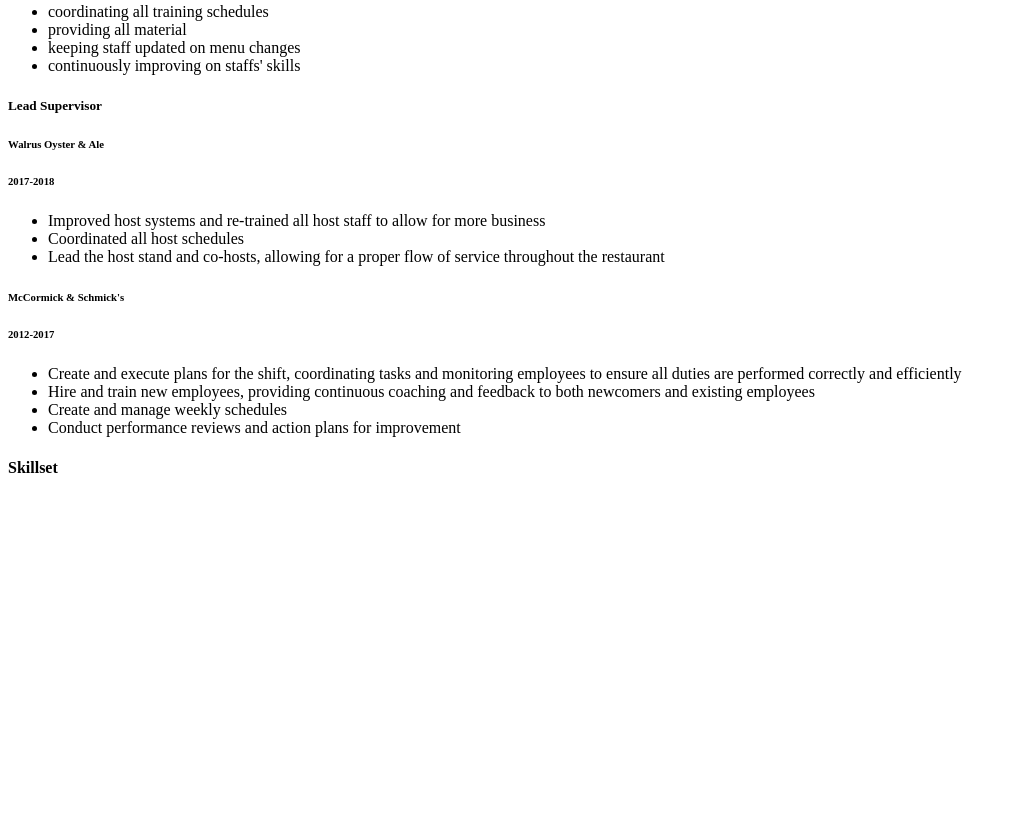
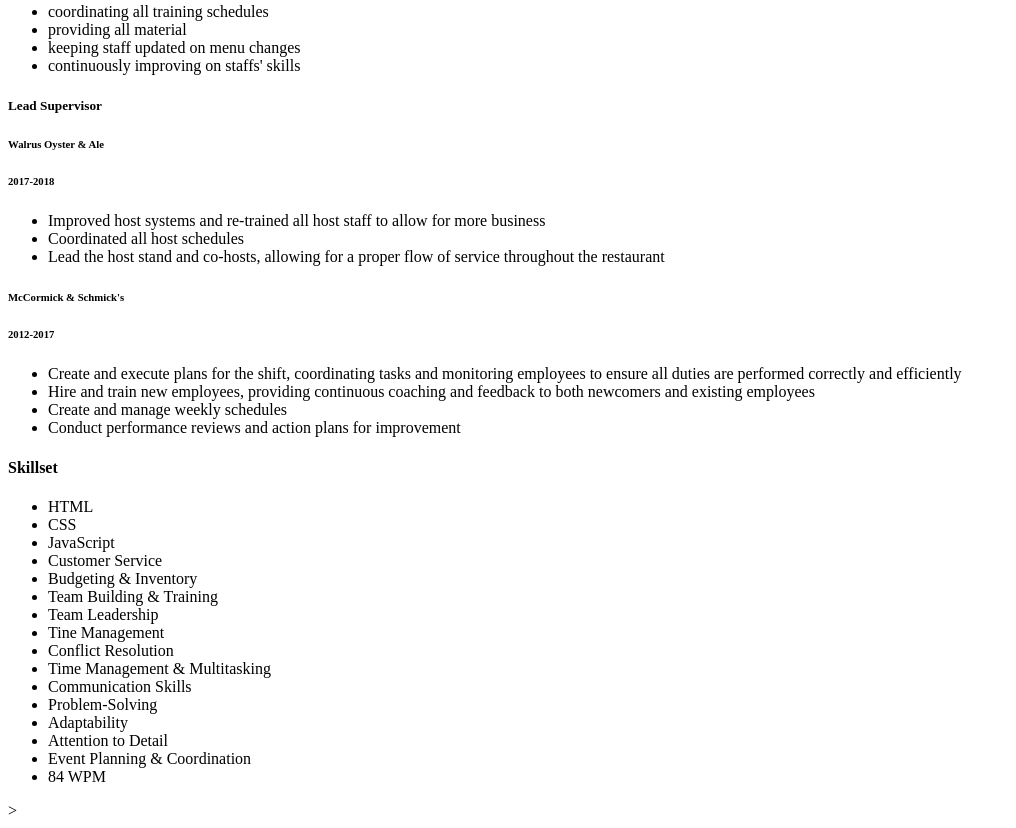
Before and after one commit to LaToya-Renee/latoya-renee.github.io, a plain HTML site: page about.html in a window 1280 px wide. Shown: the part 1010-1838 px from the top of the page, without its empty margins (0-1016 px from the left). Before the commit the page ends 1508 px from the top, so only its background shows below. Drawn offline with Linux system fonts and the light colour scheme.

Commit message:
Adding skillset

```diff
--- a/about.html
+++ b/about.html
@@ -106,7 +106,24 @@
             </section>
             <section class="timeline"id="skillset">
                 <h4>Skillset</h4>
-                <!--Insert Skill-set-->
+                <ul class="skills-list">
+                    <li>HTML</li>
+                    <li>CSS</li>
+                    <li>JavaScript</li>
+                    <li>Customer Service</li>
+                    <li>Budgeting & Inventory</li>
+                    <li>Team Building & Training</li>
+                    <li>Team Leadership</li>
+                    <li>Tine Management</li>
+                    <li>Conflict Resolution</li>
+                    <li>Time Management & Multitasking</li>
+                    <li>Communication Skills</li>
+                    <li>Problem-Solving</li>
+                    <li>Adaptability</li>
+                    <li>Attention to Detail</li>
+                    <li>Event Planning & Coordination</li>
+                    <li>84 WPM</li>
+                </ul>>
             </section>
         </main>
     </body>
```
